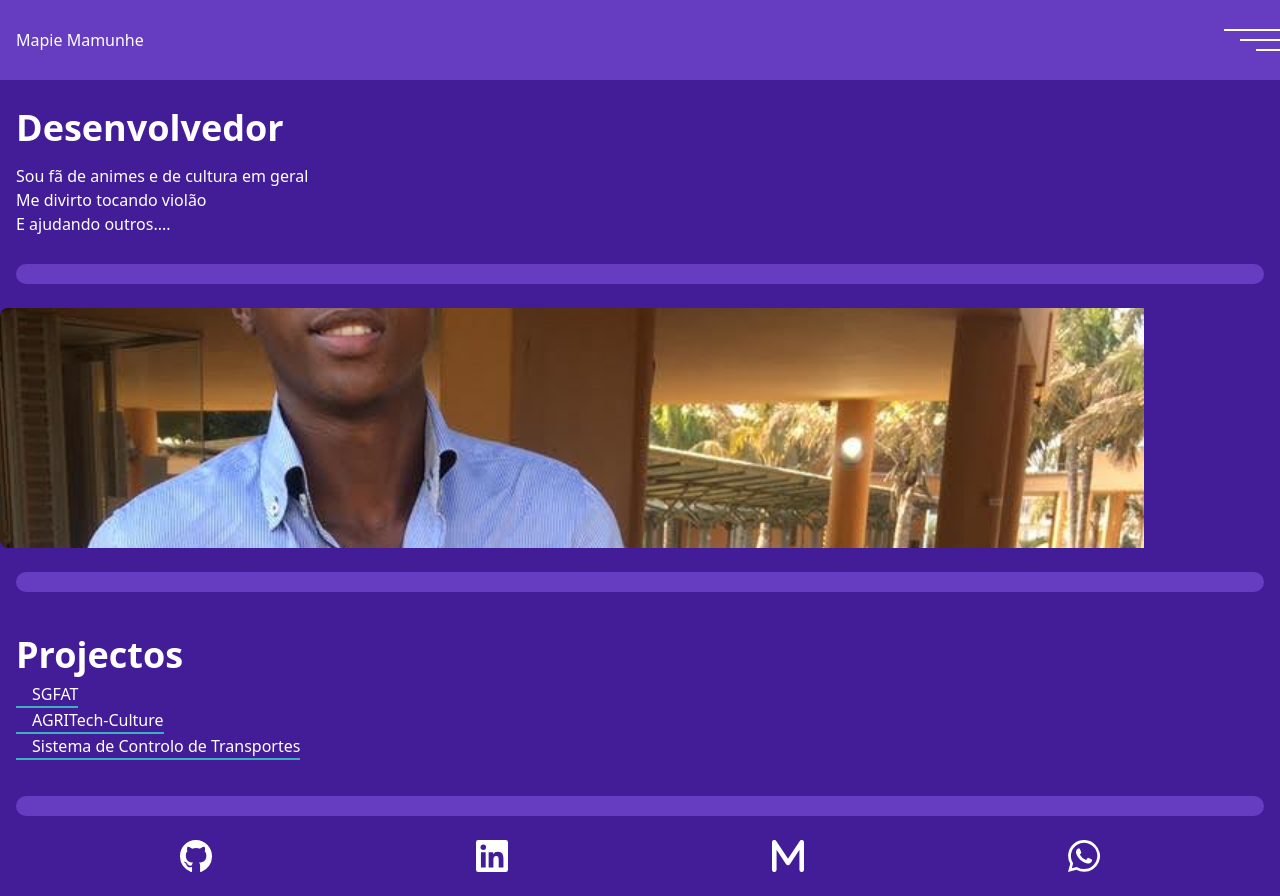
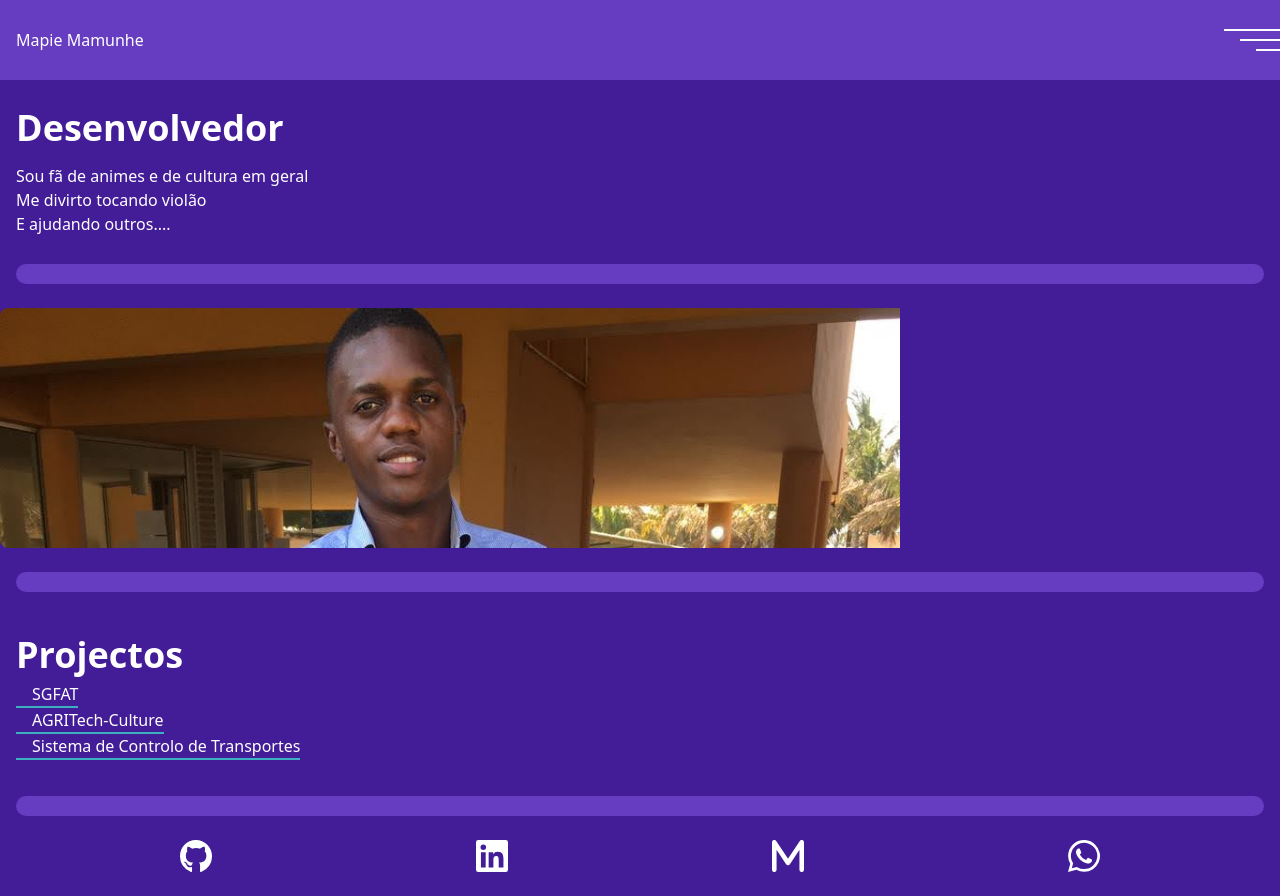
Before and after one commit to MapieMamunhe/my-portfolio, a Next.js app: page / in a window 1280 px wide. Built offline with nearby package versions, Linux system fonts and the light colour scheme.

Commit message:
- Update styles - Update styles directory in index.tsx - Add width and height properties required by nextjs

```diff
--- a/src/pages/index.tsx
+++ b/src/pages/index.tsx
@@ -2,11 +2,11 @@ import Image from "next/image";
 import Link from "next/link";
 import Header from "../components/header/index";
 import Separator from "../components/separator";
-import myPic from "../../assets/images/profile.jpg";
 import Footer from "../components/footer";
 import { useState } from "react";
 import { isTemplateExpression } from "typescript";
 
+const MY_PIC = "/assets/images/profile.jpg";
 interface InterfaceProject {
   id: number;
   name: string;
@@ -37,6 +37,7 @@ export default function Home() {
   const [currentProject, setCurrentProject] = useState<InterfaceProject | null>(
     null
   );
+
   return (
     <>
       <Header />
@@ -50,11 +51,7 @@ export default function Home() {
       </section>
       <Separator />
       <div className="h-60 my-6 overflow-clip rounded-lg ">
-        <Image
-          className=" scale-150 relative right-14 top-[100px] bg-blue-500 bg-blend-color"
-          src={myPic}
-          alt="My profile picture"
-        />
+        <Image width={900} height={500} src={MY_PIC} alt="My profile picture" />
       </div>
       <Separator />
       <section className="mx-4 py-9">
--- a/styles/globals.css
+++ b/styles/globals.css
@@ -36,6 +36,11 @@ body {
     border-radius: 5px;
     width: calc(60%);
   }
+  .hamburger:hover {
+    background-color: rgba(255, 255, 255, 0.3);
+    border-radius: 5px;
+    cursor: pointer;
+  }
   .btn {
     background-color: var(--color-accent);
     width: 68px;
```
